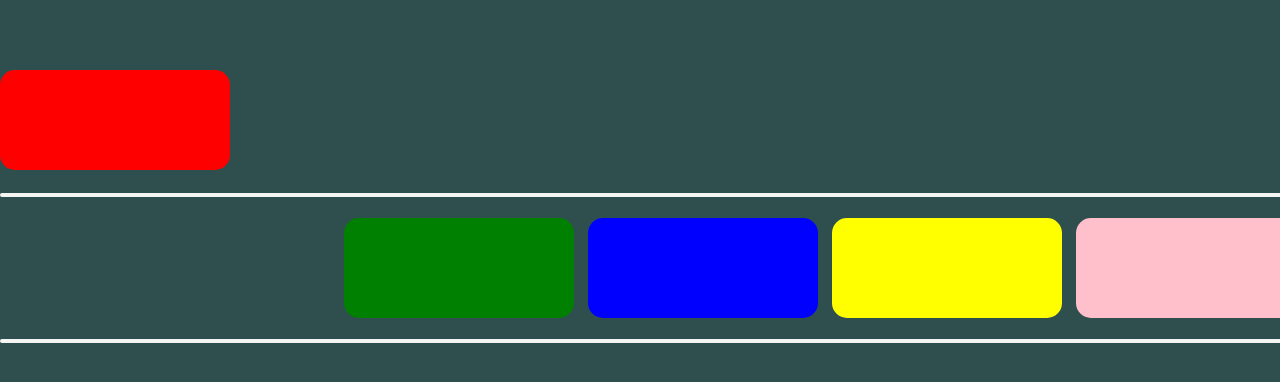
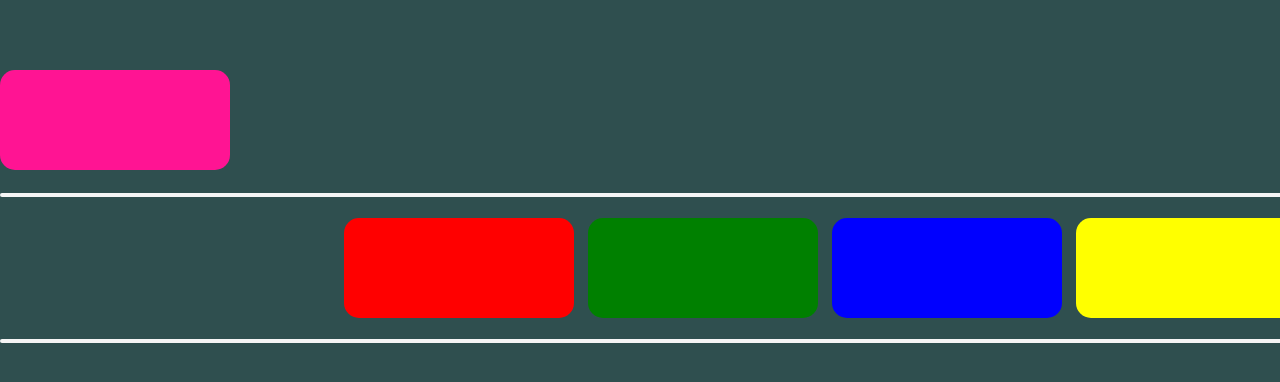
Before and after one commit to chathurasandaruwan/Assignment-08-case_2, a plain HTML site: page index.html in a window 1280 px wide. Shown: the part 132-514 px from the top of the page. Drawn offline with nearby package versions, Linux system fonts and the light colour scheme.

Commit message:
create function changeColor

```diff
--- a/index.html
+++ b/index.html
@@ -84,15 +84,20 @@
 
 <script src="https://ajax.googleapis.com/ajax/libs/jquery/3.5.1/jquery.min.js"></script>
 <script>
-    let colorAr =["red","green","blue","yellow","pink","purple"];
+    let colorAr =["red","green","blue","yellow","pink","deeppink"];
 
-    $(".colorBox").eq(0).css({backgroundColor: colorAr[0]});
-    $(".colorBox").eq(1).css({backgroundColor: colorAr[1]});
-    $(".colorBox").eq(2).css({backgroundColor: colorAr[2]});
-    $(".colorBox").eq(3).css({backgroundColor: colorAr[3]});
-    $(".colorBox").eq(4).css({backgroundColor: colorAr[4]});
-    $(".colorBox").eq(5).css({backgroundColor: colorAr[5]});
+    function changeColor() {
+        let lastValue = colorAr.pop();
+        colorAr.unshift(lastValue);
 
+        $(".colorBox").eq(0).css({backgroundColor: colorAr[0]});
+        $(".colorBox").eq(1).css({backgroundColor: colorAr[1]});
+        $(".colorBox").eq(2).css({backgroundColor: colorAr[2]});
+        $(".colorBox").eq(3).css({backgroundColor: colorAr[3]});
+        $(".colorBox").eq(4).css({backgroundColor: colorAr[4]});
+        $(".colorBox").eq(5).css({backgroundColor: colorAr[5]});
+    }
+    changeColor();
 </script>
 <script src="https://cdn.jsdelivr.net/npm/bootstrap@5.3.3/dist/js/bootstrap.bundle.min.js" integrity="sha384-YvpcrYf0tY3lHB60NNkmXc5s9fDVZLESaAA55NDzOxhy9GkcIdslK1eN7N6jIeHz" crossorigin="anonymous"></script>
 </body>
```
